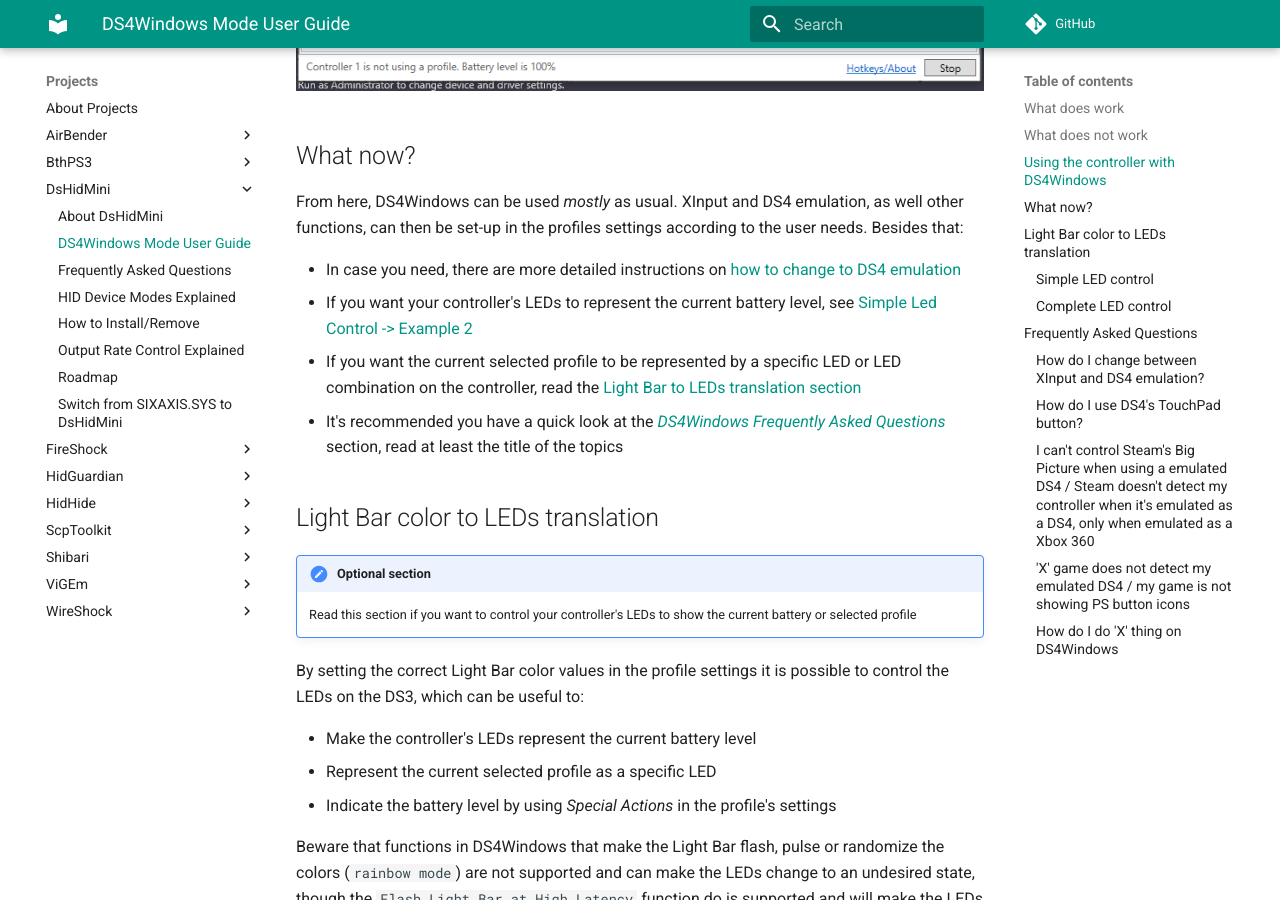
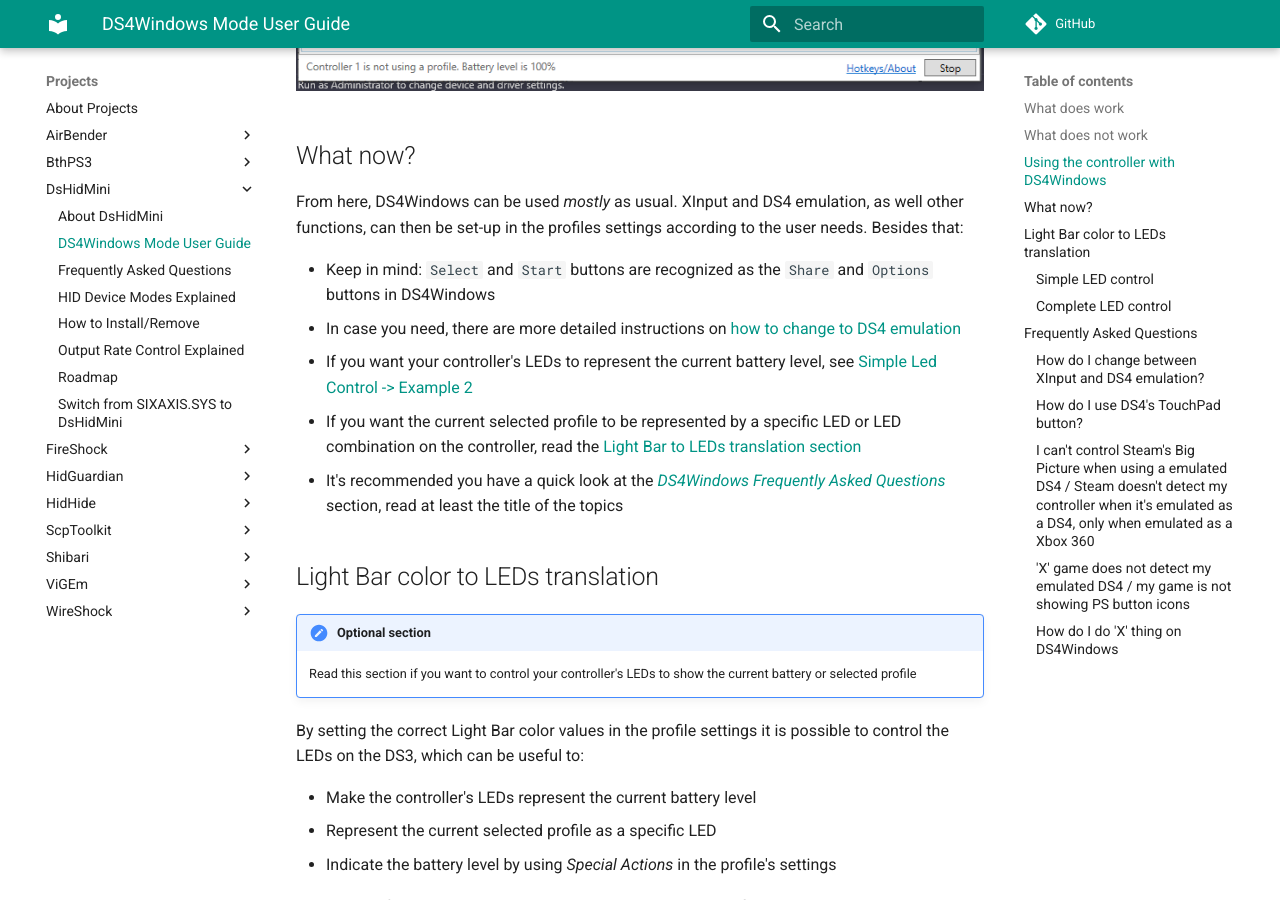
Before and after one commit to nefarius/ViGEm.github.io, an MkDocs documentation site: the page built from docs/projects/DsHidMini/DS4-Mode-User-Guide.md, in a window 1280 px wide and 900 px high, scrolled down 1946 px. Built offline with MkDocs 1.6.1 and Material for MkDocs 9.7.7, drawn with Linux system fonts in a browser that asks for light colours; comment, search, counter and statistics services are not loaded.

Commit message:
Added comment on how Start and Select Buttons behave in DS4W Mode

```diff
--- a/docs/projects/DsHidMini/DS4-Mode-User-Guide.md
+++ b/docs/projects/DsHidMini/DS4-Mode-User-Guide.md
@@ -37,6 +37,7 @@
 
 From here, DS4Windows can be used _mostly_ as usual. XInput and DS4 emulation, as well other functions, can then be set-up in the profiles settings according to the user needs. Besides that:
 
+- Keep in mind: `Select` and `Start` buttons are recognized as the `Share` and `Options` buttons in DS4Windows
 - In case you need, there are more detailed instructions on [how to change to DS4 emulation](#how-do-i-change-between-xinput-and-ds4-emulation)
 - If you want your controller's LEDs to represent the current battery level, see [Simple Led Control -> Example 2](#simple-led-control)
 - If you want the current selected profile to be represented by a specific LED or LED combination on the controller, read the [Light Bar to LEDs translation section](#light-bar-color-to-leds-translation)
```
